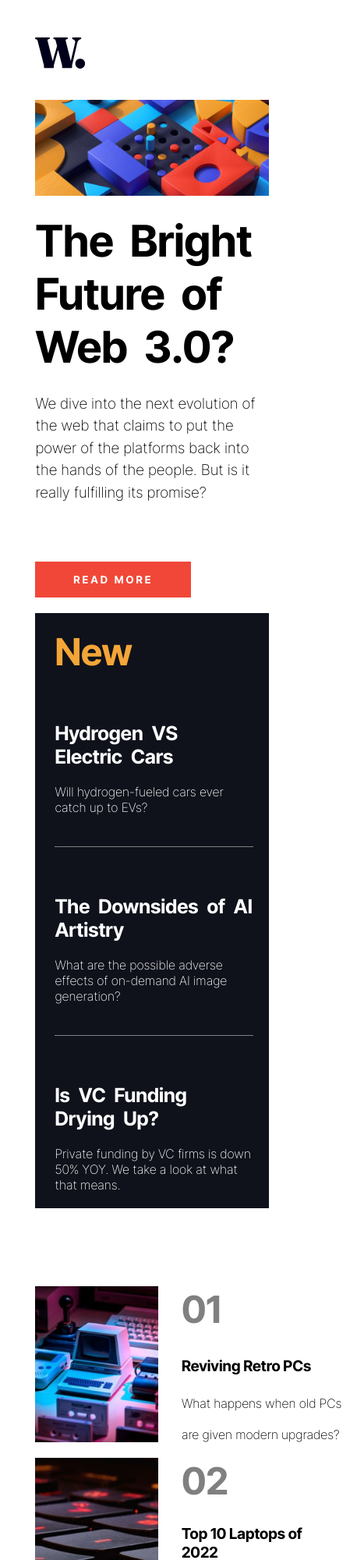
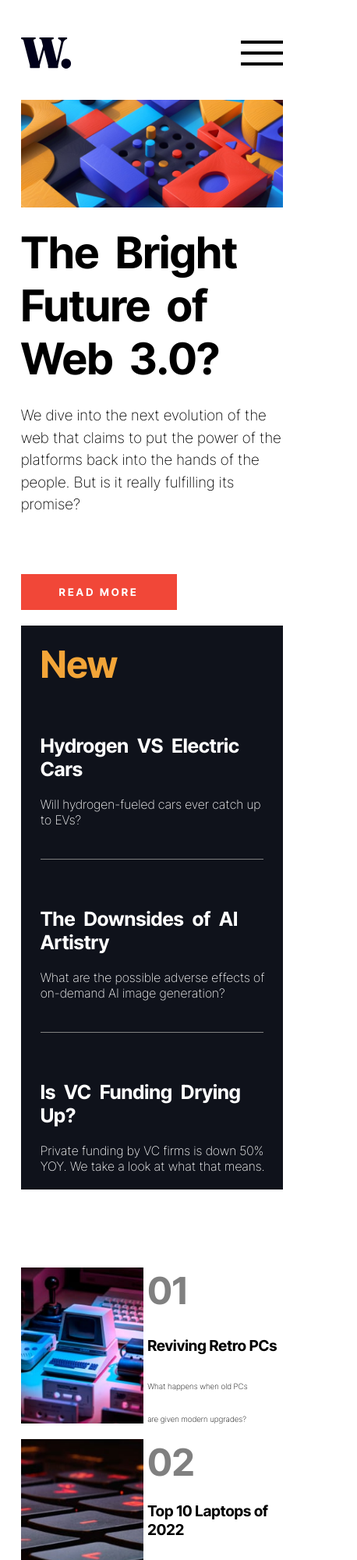
Before and after one commit to IsmaelFe/Practica, a plain HTML site: page index.html in a window 390 px wide. Shown: the top 2000 px of the page at 78% size, 458 px wide, since content can reach past the window. Drawn offline with Linux system fonts and the light colour scheme.

Commit message:
Barra responsive

```diff
--- a/index.html
+++ b/index.html
@@ -12,10 +12,11 @@
       sizes="32x32"
       href="./assets/images/favicon-32x32.png"
     />
+    <script src="./javascript/index.js"></script>
 
     <title>Frontend Mentor | News homepage</title>
   </head>
-  <body>
+  <body onresize="actualSize();">
     <div class="main-container">
       <div class="first-container">
         <svg width="65" height="40" xmlns="http://www.w3.org/2000/svg">
@@ -25,7 +26,17 @@
           />
         </svg>
 
+        <div class="mobile-menu">
+          <div></div>
+          <div></div>
+          <div></div>
+        </div>
+
         <nav class="bar-nav">
+          <div class="button-exit">
+            <div class="bar-1"></div>
+            <div class="bar-2"></div>
+          </div>
           <ul>
             <li><a href="#">Home</a></li>
             <li><a href="#">New</a></li>
@@ -41,6 +52,7 @@
           <img
             src="./assets/images/image-web-3-desktop.jpg"
             alt="imagen-retro"
+            id="main-pic"
           />
         </div>
         <div class="container-tittle">
--- /dev/null
+++ b/javascript/index.js
@@ -0,0 +1,13 @@
+
+function actualSize() {
+    let ancho = screen.width;
+    let pic;
+
+    if (ancho >= 769) {
+        pic = './assets/images/image-web-3-desktop.jpg'
+    } else {
+        pic = './assets/images/image-web-3-mobile.jpg'
+    }
+
+    return document.getElementById('main-pic').src = pic;
+}
--- a/styles/sass/index.scss
+++ b/styles/sass/index.scss
@@ -15,7 +15,12 @@
     align-items: center;
     padding: 40px 0;
 
+
     .bar-nav {
+
+        .mobile-menu {
+            display: none;
+        }
 
         ul {
             display: flex;
@@ -131,7 +136,6 @@
     display: flex;
     flex-wrap: wrap;
     margin-top: 80px;
-    min-width: 300px;
     justify-content: space-between;
     width: 100%;
 
@@ -146,11 +150,10 @@
             display: flex;
             flex-direction: column;
             justify-content: space-between;
-            min-height: 190px;
-            min-width: 200px;
 
             img {
                 max-width: 100%;
+
             }
 
             h3 {
@@ -177,6 +180,35 @@
 
 @media (max-width: 500px) {
 
+    .main-container {
+        margin: auto;
+        width: 90%;
+    }
+
+    .mobile-menu {
+        display: flex;
+        flex-direction: column;
+        gap: 10px;
+        justify-content: space-between;
+
+
+        div {
+            width: 50px;
+            border: solid black 1px;
+        }
+    }
+
+    .mobile-menu {
+        display: block;
+        display: flex;
+        flex-direction: column;
+        gap: 10px;
+
+        div {
+            border: solid black 2px;
+        }
+    }
+
     .bar-nav {
         display: none;
     }
@@ -191,4 +223,21 @@
             "p-area"
             "news-area";
     }
+
+    .third-container {
+
+        .third-container-0 {
+            gap: 5px;
+
+            h4 {
+                font-size: 10px;
+                margin-top: 0px;
+            }
+
+            p {
+                font-size: 10px;
+                margin-top: 0px;
+            }
+        }
+    }
 }
```
Also changed, not shown: styles/css/index.css, 1 other file.
